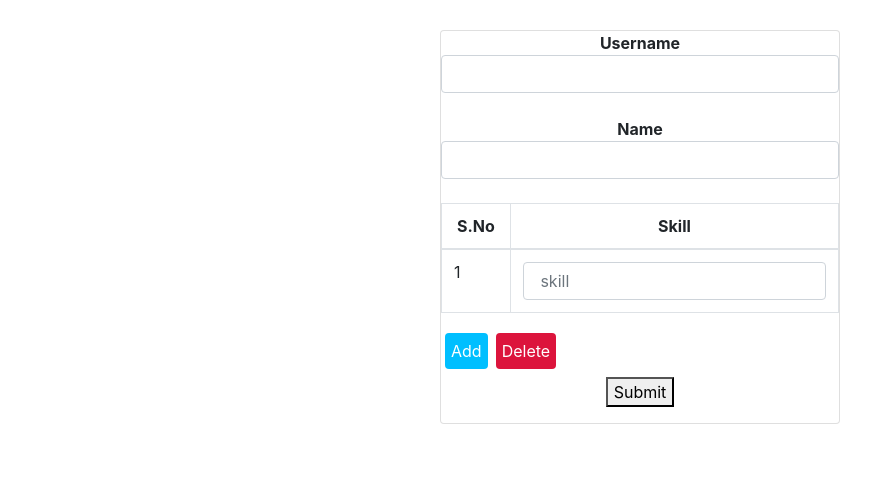
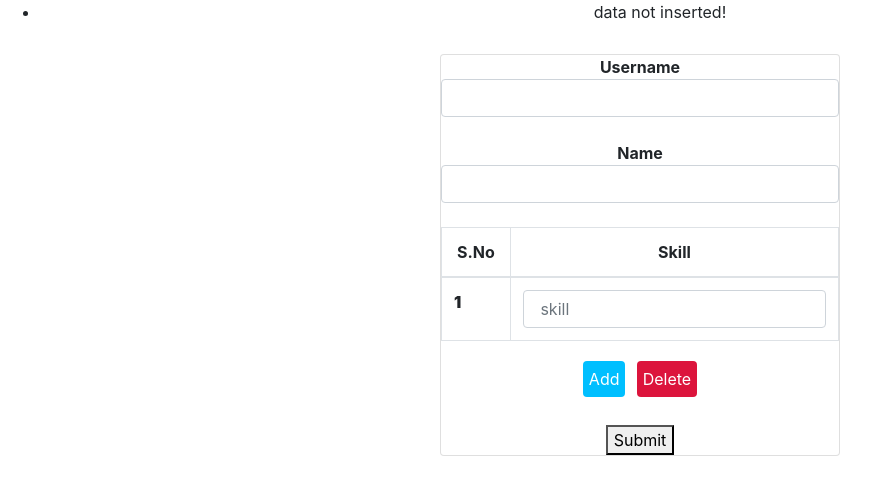
Before and after one commit to karishma-giti/python-circle, a Django app: page /home/ in a window 1280 px wide. Shown: the top 495 px of the page, without its empty margins (0-880 px from the left). Run offline with Django 3.2, Linux system fonts and the light colour scheme; some libraries are stand-ins or nearby versions.

Commit message:
form tag updeted

```diff
--- a/python_circle/home/models.py
+++ b/python_circle/home/models.py
@@ -1,6 +1,8 @@
 from django.db import models
 
 # Create your models here.
+#<-------------model (table)-------->
+
 class UserSkills(models.Model):
     username = models.CharField(max_length=25,unique=True)
     name = models.CharField(max_length=100,null=False,default=False)
--- /dev/null
+++ b/python_circle/home/static/css/style.css
@@ -0,0 +1,4 @@
+#add_row{background-color:#00BFFF; color: white;padding: 5px 5px;text-align: center;margin:4px;text-decoration: none;
+    display: inline-block;}
+#delete_row{background-color:#DC143C;color: white;padding: 5px 5px;text-align: center;margin:4px;text-decoration: none;
+    display: inline-block;}
--- /dev/null
+++ b/python_circle/home/static/js/add_skill.js
@@ -0,0 +1,14 @@
+$(document).ready(function() {
+    var i = 1;
+    $("#add_row").click(function() {
+      $('#addr' + i).html("<td>" + (i + 1) + "</td><td><input  name=' skill[]' type='text' placeholder=' skill' class='form-control'/></td>");
+      $('#tab_logic').append('<tr id="addr' + (i + 1) + '"></tr>');
+      i++;
+    });
+    $("#delete_row").click(function() {
+      if (i > 1) {
+        $("#addr" + (i - 1)).html('');
+        i--;
+      }
+    });
+  });
--- a/python_circle/home/templates/home/home.html
+++ b/python_circle/home/templates/home/home.html
@@ -1,3 +1,4 @@
+<!DOCTYPE html>
 <html>
 <head>
   <meta charset="utf-8">
@@ -5,16 +6,31 @@
   <title>User's Skill</title>
   <meta name="description" content="">
   <meta name="viewport" content="width=device-width, initial-scale=1">
-  <link rel="stylesheet" href="">
-  <script src="https://ajax.googleapis.com/ajax/libs/jquery/3.5.1/jquery.min.js"></script>
-  <link rel="stylesheet" href="https://maxcdn.bootstrapcdn.com/bootstrap/4.0.0/css/bootstrap.min.css" integrity="sha384-Gn5384xqQ1aoWXA+058RXPxPg6fy4IWvTNh0E263XmFcJlSAwiGgFAW/dAiS6JXm" crossorigin="anonymous">
+
+  <link rel="stylesheet" href="https://maxcdn.bootstrapcdn.com/bootstrap/4.0.0/css/bootstrap.min.css">
+  <link rel="stylesheet" href="/static/css/style.css">
+  <script src="https://ajax.googleapis.com/ajax/libs/jquery/2.1.3/jquery.min.js"></script>
+  <script src="https://code.jquery.com/jquery-latest.min.js"></script>
+  <script src="/static/js/add_skill.js"></script>
 </head>
-<body><center>
+
+<body>
+  <center>
+    {% if messages %}
+<ul class="messages">
+    {% for message in messages %}
+    <li  {% if message.tags %} class=" {{ message.tags }} " {% endif %}> {{ message }} </li>
+    {% endfor %}
+</ul>
+{% endif %}
+
     <div class="card" style="width:25em;margin:30px;">
-  <form method="POST" action="#">
+      <!----------form------------------------------>
 
+      <form method="POST" action="#" enctype="multipart/form-data">
         {% csrf_token %}
-    <b>Username</b><input type="text" name="username" class="form-control" id="usernane"></br>
+        <b>Username</b><input type="text" name="username" class="form-control" id="username" maxlength="25">
+        <span id="exists"></span></br>
         <b> Name <b> <input type="text" name="name" class="form-control" required></br>
             <table class="table table-bordered table-hover" id="tab_logic">
               <thead>
@@ -25,7 +41,6 @@
                   <th class="text-center">
                     Skill
                   </th>
-
                 </tr>
               </thead>
               <tbody>
@@ -34,40 +49,53 @@
                     1
                   </td>
                   <td>
-            <input type="text" name='skill[]' placeholder=' skill' class="form-control" required/>
+                    <input type="text" name='skill[]' placeholder=' skill' class="form-control" required />
                   </td>
                 </tr>
                 <tr id='addr1'></tr>
               </tbody>
             </table>
-    <a  id="add_row" style="background-color:#00BFFF; color: white;padding: 5px 5px;text-align: center;margin:4px;text-decoration: none;
-        display: inline-block;float: left;" class="btn btn-default">Add</a>
-    <a id='delete_row' style="background-color:#DC143C;color: white;padding: 5px 5px;text-align: center;margin:4px;text-decoration: none;
-        display: inline-block; float: left;" class="btn btn-default">Delete</a></br></br>
+            <a id="add_row" class="btn btn-default">Add</a>
+            <a id='delete_row' class="btn btn-default">Delete</a></br></br>
 
             <button type="Submit">Submit</button>
-  </form></div>
+      </form>
+    </div>
+
+  </center>
+
+<!----------used jquery, Ajax and javaScript for user already exists or not ---->
   <script>
-    $(document).ready(function() {
-      var i = 1;
-      $("#add_row").click(function() {
-        $('#addr' + i).html("<td>" + (i + 1) + "</td><td><input  name=' skill[]' type='text' placeholder=' skill' class='form-control'/> </td>");
-        $('#tab_logic').append('<tr id="addr' + (i + 1) + '"></tr>');
-        i++;
-      });
-      $("#delete_row").click(function() {
-        if (i > 1) {
-          $("#addr" + (i - 1)).html('');
-          i--;
+    $("#username").focusout(function() {
+      var username = $(this).val();
+      if (!username == "") {
+        $.ajax({
+          type: 'GET',
+          url: "{% url 'validate_username' %}",
+          data: {
+            'username': username
+          },
+          dataType: 'json',
+          success: function(data) {
+            if (data.is_taken) {
+              var exists = document.getElementById('exists');
+              exists.innerHTML = "This User Already Exists!"
+              exists.style.color = "#FF0000";
+            } else {
+              var exists = document.getElementById('exists');
+              exists.innerHTML = "Valid User!"
+              exists.style.color = "#008000";
+            }
           }
         });
+      }
     });
+
   </script>
 
 
-  </center>
   </body>
-<script src="https://code.jquery.com/jquery-3.2.1.slim.min.js" integrity="sha384-KJ3o2DKtIkvYIK3UENzmM7KCkRr/rE9/Qpg6aAZGJwFDMVNA/GpGFF93hXpG5KkN" crossorigin="anonymous"></script>
-<script src="https://cdnjs.cloudflare.com/ajax/libs/popper.js/1.12.9/umd/popper.min.js" integrity="sha384-ApNbgh9B+Y1QKtv3Rn7W3mgPxhU9K/ScQsAP7hUibX39j7fakFPskvXusvfa0b4Q" crossorigin="anonymous"></script>
-<script src="https://maxcdn.bootstrapcdn.com/bootstrap/4.0.0/js/bootstrap.min.js" integrity="sha384-JZR6Spejh4U02d8jOt6vLEHfe/JQGiRRSQQxSfFWpi1MquVdAyjUar5+76PVCmYl" crossorigin="anonymous"></script>
+  <!----------CSS Script for add skill ------------------------------>
+
+
 </html>
--- a/python_circle/home/urls.py
+++ b/python_circle/home/urls.py
@@ -2,9 +2,12 @@ from django.urls import path
 from home import views
 
 
+
+
 urlpatterns = [
 
-    path('',views.home_page, name='home_page'),
-    path('success_message',views.success_message, name='page'),
-    path('already_exists',views.already_exists, name='already_exists'),
+    path('',views.insertion, name='insertion'),
+    path('validate_username',views.validate_username, name='validate_username'),
+    path('success_message',views.success_message, name='success_message'),
+
 ]
--- a/python_circle/home/views.py
+++ b/python_circle/home/views.py
@@ -1,26 +1,35 @@
 from django.shortcuts import redirect, render
 from .models import UserSkills
 from django.contrib import messages
+from django.http import JsonResponse
+# Create your views here.
 
-# Create your views here.
-def home_page(request):
+#<------------------data insertion------------------------------>
+def insertion(request):
     user = UserSkills(request.POST)
     if request.method =="POST":
         username=request.POST.get('username')
-        print(username)
-        if UserSkills.objects.filter(username=username).exists():
-            return redirect('/home/already_exists')
         name=request.POST.get('name')
         skill = request.POST.getlist(('skill[]'))
         skill=','.join(skill)
+        print(skill)
         Insertion=UserSkills(name=name,skill=skill,username=username)
         Insertion.save()
         return redirect('/home/success_message')
     else:
+        messages.error(request,'data not inserted!')
         return render(request,"home/home.html")
 
+
+#<-------------if user already exists on database----------------->
+def validate_username(request):
+    if request.is_ajax and request.method == "GET":
+        username = request.GET.get('username', None)
+        data = {
+             'is_taken': UserSkills.objects.filter(username=username).exists()
+             }
+        return JsonResponse(data)
+
+#<-------------if data successfully inserted on data base-------->
 def success_message(request):
-    return render(request,"home/message.html")
-
-def already_exists(request):
-    return render(request,"home/username_exists.html")
+    return render(request,"home/success.html")
```
Also changed, not shown: python_circle/home/templates/home/message.html (deleted, +0 -14 lines), python_circle/home/templates/home/success.html (added, +12 -0 lines), python_circle/home/templates/home/username_exists.html (deleted, +0 -14 lines), python_circle/home/migrations/0001_initial.py, 1 other file. Lines whose indentation alone changed are shown as unchanged.
